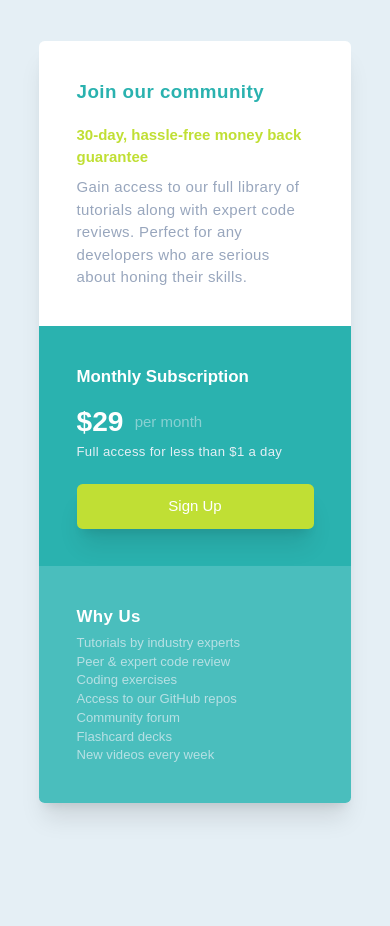
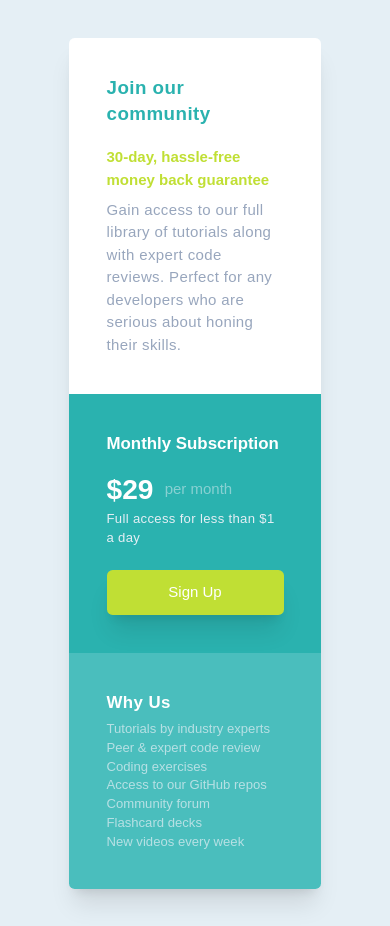
Before and after one commit to Nipaaaa1/single-price-grid-component, a website: page index.html in a window 390 px wide. Before the commit the page ends 844 px from the top, so only its background shows below. Drawn offline with Linux system fonts and the light colour scheme.

Commit message:
Fix Mobile Version

```diff
--- a/index.html
+++ b/index.html
@@ -20,7 +20,9 @@
       }
     </style>
   </head>
-  <body class="grid h-svh w-full place-items-center bg-lightGray">
+  <body
+    class="grid h-auto w-full place-items-center bg-lightGray p-10 md:h-svh"
+  >
     <main
       class="flex h-auto w-4/5 flex-col overflow-clip rounded-md font-karla shadow-xl md:grid md:h-auto md:max-w-[40rem] md:grid-cols-2 md:grid-rows-2"
     >
```
Also changed, not shown: README-template.md, output.css, screenshot.png (added).
